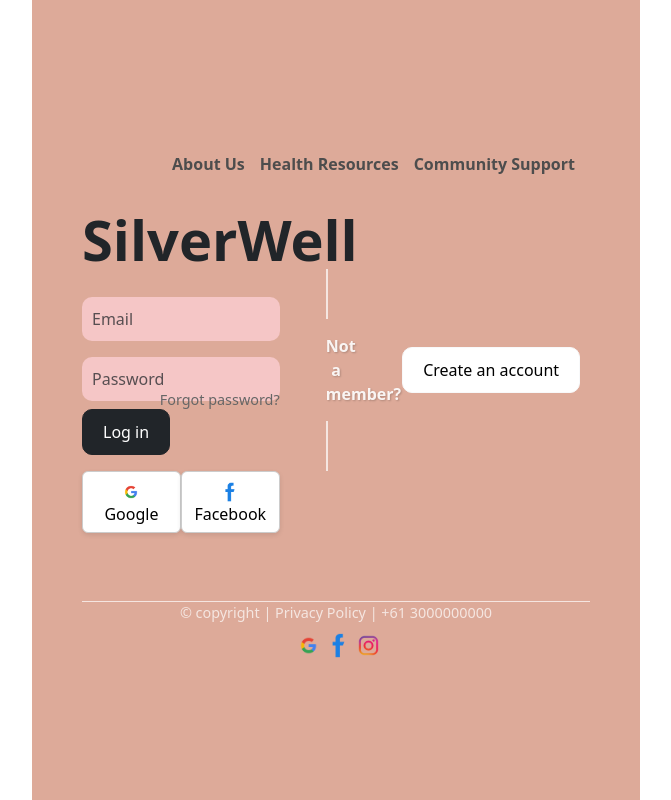
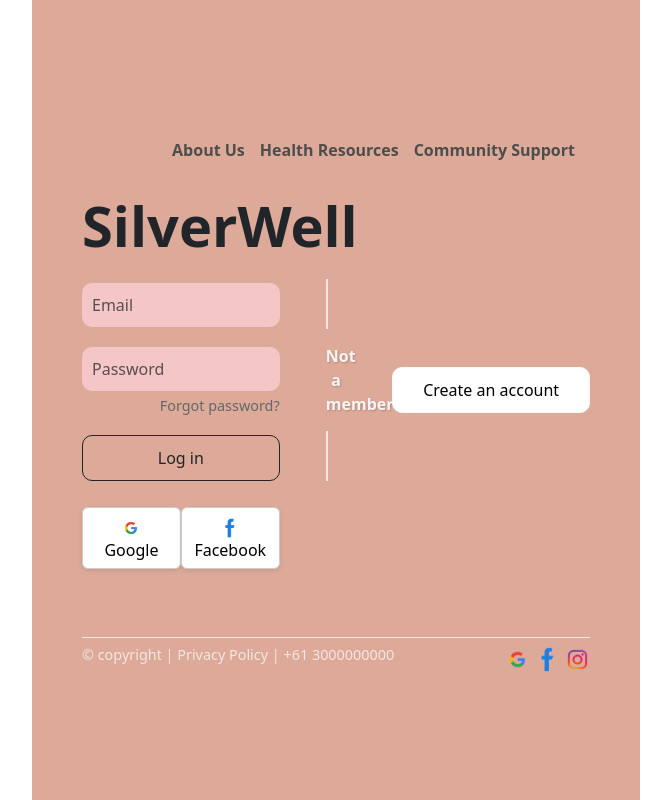
Before and after one commit to Marius-Ma/elderly-populations, a Vue app: page / in a window 1280 px wide. Shown: the whole page, without its empty margins (0-671 px from the left). Built offline with nearby package versions, Linux system fonts and the light colour scheme.

Commit message:
lightly modigy

```diff
--- a/src/components/LoginPage.vue
+++ b/src/components/LoginPage.vue
@@ -16,13 +16,13 @@
             <input type="email" class="form-control mb-3" placeholder="Email" />
           </div>
           <div class="form-group position-relative">
-            <input type="password" class="form-control mb-2" placeholder="Password" />
+            <input type="password" class="form-control mb-3" placeholder="Password" />
             <small class="form-text forgot-password">Forgot password?</small>
           </div>
-          <button type="submit" class="btn btn-dark btn-block mb-3">Log in</button>
+          <button type="submit" class="btn btn-outline-dark btn-block mb-3 mt-4">Log in</button>
         </form>
         <div class="social-login d-flex justify-content-between">
-          <button class="btn btn-outline-secondary google-login">
+          <button class="btn btn-outline-secondary google-login mr-2">
             <img src="/icons/google-icon.png" alt="Google" class="mr-2" /> Google
           </button>
           <button class="btn btn-outline-secondary facebook-login">
@@ -49,11 +49,13 @@
     <!-- 页脚 -->
     <footer class="footer mt-5 text-center">
       <div class="footer-line"></div>
-      <p class="footer-text mb-0">© copyright | Privacy Policy | +61 3000000000</p>
-      <div class="social-icons mt-2">
-        <img src="/icons/google-icon.png" alt="Icon1" class="mr-2" />
-        <img src="/icons/facebook-icon.png" alt="Icon2" class="mr-2" />
-        <img src="/icons/insta-icon.png" alt="Icon3" />
+      <div class="d-flex justify-content-between align-items-center">
+        <p class="footer-text mb-0">© copyright | Privacy Policy | +61 3000000000</p>
+        <div class="social-icons mt-2">
+          <img src="/icons/google-icon.png" alt="Icon1" class="mr-2" />
+          <img src="/icons/facebook-icon.png" alt="Icon2" class="mr-2" />
+          <img src="/icons/insta-icon.png" alt="Icon3" />
+        </div>
       </div>
     </footer>
   </div>
@@ -101,16 +103,22 @@ h1.display-4 {
 .forgot-password {
   position: absolute;
   right: 0;
-  top: 50%;
-  transform: translateY(30%);
+  top: 100%;
   color: #666;
   font-size: 0.9rem;
 }
 
 .btn-dark,
-.btn-light {
+.btn-light,
+.btn-outline-dark {
   border-radius: 10px;
   padding: 10px 20px;
+  width: 100%; /* 确保按钮占据整个宽度 */
+}
+
+.btn-outline-dark:hover {
+  background-color: #000;
+  color: #fff;
 }
 
 .google-login,
@@ -120,6 +128,7 @@ h1.display-4 {
   border: 1px solid #ccc;
   box-shadow: 0 2px 5px rgba(0, 0, 0, 0.1);
   width: 180px; /* 设定按钮宽度 */
+  margin-top: 10px;
 }
 
 .google-login img,
@@ -136,6 +145,7 @@ h1.display-4 {
   justify-content: center;
   align-items: center;
   text-align: center;
+  margin-top: 20px;
 }
 
 .create-account-button {
@@ -171,7 +181,7 @@ h1.display-4 {
 }
 
 .footer-text {
-  color: rgba(255, 255, 255, 0.7); /* 浅白色并带有不透明度 */
+  color: rgba(255, 255, 255, 0.7);
   font-size: 0.9rem;
   margin: 0;
 }
@@ -188,13 +198,8 @@ h1.display-4 {
   margin-left: 5px;
 }
 
-.login-form {
-  display: flex;
-  flex-direction: column;
-  gap: 10px;
-}
-
 .form-group {
   position: relative;
+  margin-bottom: 20px;
 }
 </style>
```
